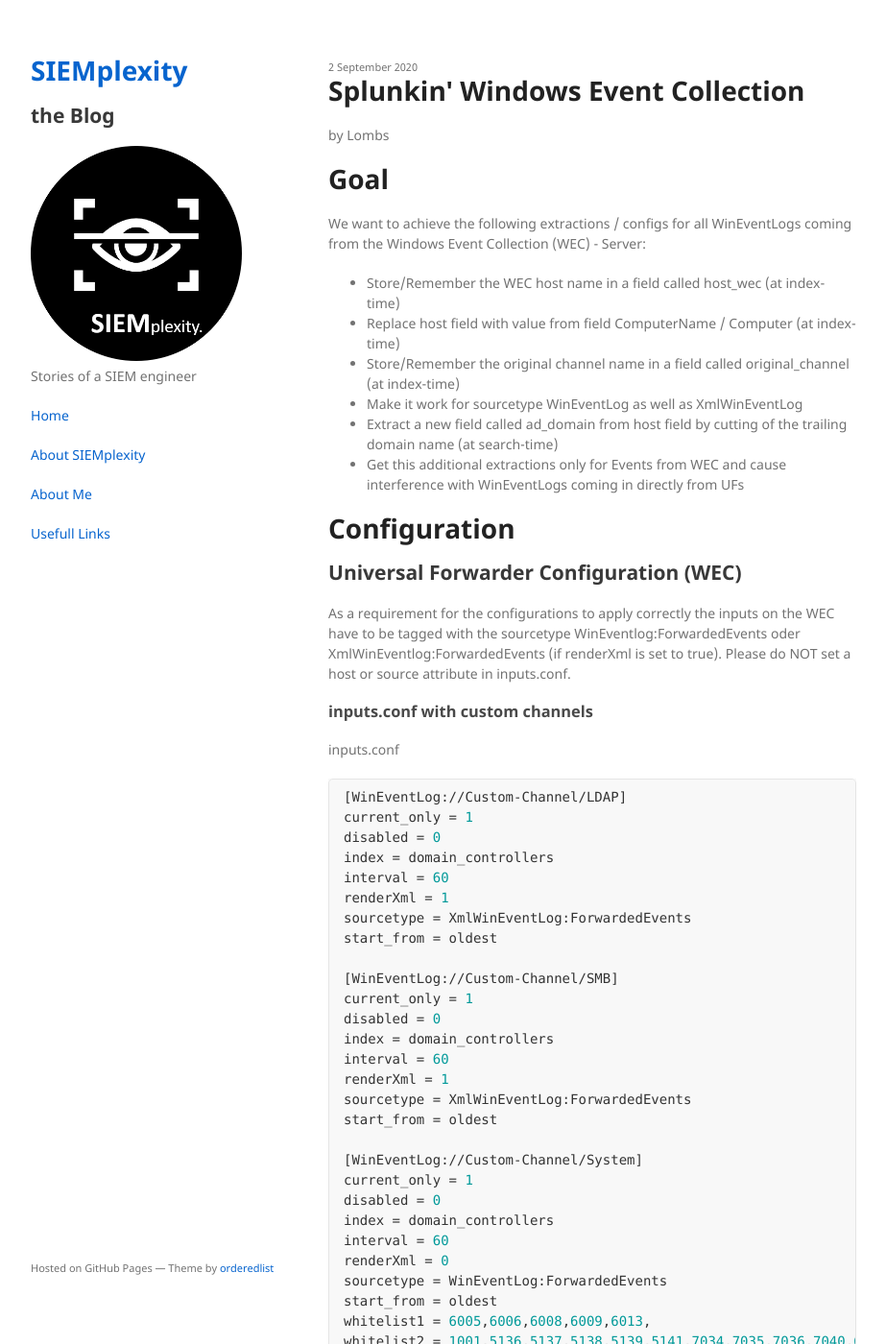
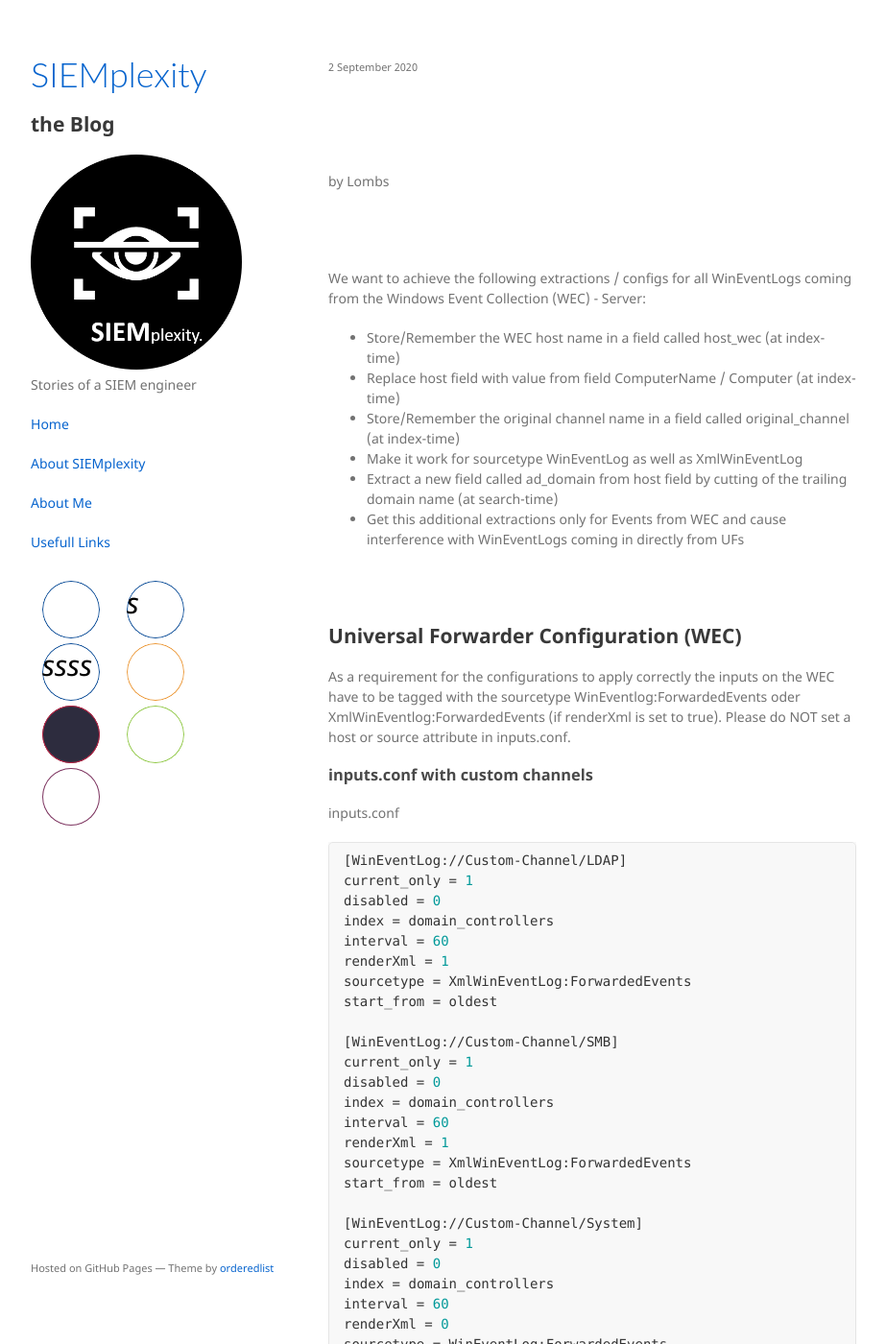
Before and after one commit to Lombs/lombs.github.io, a Jekyll site: the page built from _posts/2020-09-02-wec-integration-splunk.md, in a window 1280 px wide and 1400 px high. Shown: the whole window at 96% size, without its empty margins (178-1101 px from the left). Built offline with Jekyll 4.4.1, drawn with Linux system fonts in a browser that asks for light colours.

Commit message:
Add Buttons

```diff
--- a/_layouts/default.html
+++ b/_layouts/default.html
@@ -20,12 +20,22 @@
         {% if site.logo %}
           <img src="{{site.logo | relative_url}}" alt="Logo" />
         {% endif %}
-        <p>{{ site.description | default: site.github.project_tagline }}</p>
+ <p>{{ site.description | default: site.github.project_tagline }}</p>
         <p class="view"><a href="{{ site.baseurl }}{% link index.md %}">Home</a></p>
         <p class="view"><a href="{{ site.baseurl }}{% link about.md %}">About SIEMplexity</a></p>
         <p class="view"><a href="{{ site.baseurl }}{% link about_me.md %}">About Me</a></p>
         <p class="view"><a href="{{ site.baseurl }}{% link usefull_links.md %}">Usefull Links</a></p>
-      </header>
+
+        <div class="icon-container">
+          <div class="icon icon-fill"><i class="fa fa-home"></i></div>
+          <div class="icon icon-fill"><i>s</i></div>
+          <div class="icon icon-fill"><i class="fa fa-home">ssss</i></div>
+          <div class="icon icon-enter"><i class="fa fa-user"></i></div>
+          <div class="icon icon-expand"> <i class="fa fa-bars"></i></div>
+          <div class="icon icon-collapse"><i class="fa fa-sign-in"></i></div>
+          <div class="icon icon-rotate"><i class="fa fa-phone"></i></div>
+        </div>
+        </header>
       <section>
 
       {{ content }}
@@ -39,15 +49,5 @@
       </footer>
     </div>
     <script src="{{ "/assets/js/scale.fix.js" | relative_url }}"></script>
-    {% if site.google_analytics %}
-    <script>
-      (function(i,s,o,g,r,a,m){i['GoogleAnalyticsObject']=r;i[r]=i[r]||function(){
-      (i[r].q=i[r].q||[]).push(arguments)},i[r].l=1*new Date();a=s.createElement(o),
-      m=s.getElementsByTagName(o)[0];a.async=1;a.src=g;m.parentNode.insertBefore(a,m)
-      })(window,document,'script','https://www.google-analytics.com/analytics.js','ga');
-      ga('create', '{{ site.google_analytics }}', 'auto');
-      ga('send', 'pageview');
-    </script>
-    {% endif %}
   </body>
 </html>
--- a/_sass/jekyll-theme-minimal.scss
+++ b/_sass/jekyll-theme-minimal.scss
@@ -270,3 +270,159 @@
     color:#444;
   }
 }
+
+$icon-size    : 60px;
+$border-radius: 0.5;//15% = 0.15, 50% = 0.50 etc.
+
+$background   : #2d2c3e;
+$background-b : #2d2c3e;
+
+// Icon Colors
+$green        : #16A085;
+$red          : #C82647;
+$green-l      : #8CC63F;
+$orange       : #EB9532;
+$purple       : #7E3661;
+$black        : #000000;
+$blue         : #044794;
+
+// Text
+$white        : #FFFFFF;
+.container{
+  display: table;
+  height: 95vh;
+  width: 90%;
+  padding-bottom: 5vh;
+  margin: auto auto;
+  @media (max-width: 900px){
+  }
+  background: $background;
+  z-index: -1;
+}
+
+.content{
+  display: table-cell;
+  text-align: center;
+  vertical-align: middle;
+}
+
+h1{
+  font-family: 'Lato', sans-serif;
+  font-size: 36px;
+  font-weight: 300;
+  color: $white;
+}
+
+.icon-container{
+  margin-top: 30px;
+  width: 100%;
+  height: $icon-size;
+}
+
+.icon{
+  cursor: pointer;
+  position: relative;
+  display: inline-block;
+  width: $icon-size;
+  height: $icon-size;
+  margin-left: $icon-size/5;
+  margin-right: $icon-size/5;
+  border-radius: $icon-size*$border-radius;
+  overflow: hidden;
+  &::before, &::after{
+      content: '';
+      position: absolute;
+      top: 0;
+      left: 0;
+      height: 100%;
+      width: 100%;
+      transition: all 0.25s ease;
+      border-radius: $icon-size*$border-radius;
+  }
+  i{
+      position: relative;
+      color: $black;
+      font-size: $icon-size/2;
+      margin-top: $icon-size/4;
+      transition: all 0.25s ease;
+  }
+}
+
+.icon-fill{
+  &::before{
+      transition-duration: 0.5s;
+      box-shadow: inset 0 0 0 1px $blue;
+  }
+  &:hover::before{
+      box-shadow: inset 0 0 0 $icon-size $blue;
+  }
+}
+
+.icon-enter{
+  &::after{
+      box-shadow: inset 0 0 0 1px $orange;
+  }
+  &::before{
+      border-radius: 0;
+      margin-left: -100%;
+      box-shadow: inset 0 0 0 $icon-size $orange;
+  }
+  &:hover::before{
+      margin-left: 0;
+  }
+}
+
+.icon-expand{
+  &::after{
+      box-shadow: inset 0 0 0 1px $red;
+  }
+  &::before{
+      background: $red;
+      box-shadow: inset 0 0 0 $icon-size $background;
+  }
+  &:hover::before{
+      box-shadow: inset 0 0 0 1px $background;
+  }
+}
+
+.icon-collapse{
+  &::before{
+      border-radius: 0;
+  }
+  &:hover::before{
+      box-shadow:
+      inset 0 $icon-size/2 0 0 $green-l,
+      inset 0 $icon-size/-2 0 0 $green-l;
+  }
+  &::after{
+      box-shadow: inset 0 0 0 1px $green-l;
+  }
+}
+
+.icon-rotate{
+  box-shadow: inset 0 0 0 1px $purple;
+  &::after, &::before{
+      border: 0px solid transparent;
+  }
+  &:hover::before{
+      transition:
+          border-top-width 0.3s ease,
+          border-top-color 0.3s ease;
+      border-width: $icon-size;
+      border-top-color: $purple;
+  }
+  &:hover::after{
+      transition:
+          border-left-width 0.3s ease,
+          border-left-color 0.3s ease;
+      border-width: $icon-size;
+      border-left-color: $purple;
+  }
+  &:hover{
+      transition: background 0.001s ease 0.3s;
+      background: $purple;
+  }
+  i{
+      z-index: 1;
+  }
+}
```
Also changed, not shown: _posts/2020-09-02-wec-integration-splunk.md (+2 -1 lines).
